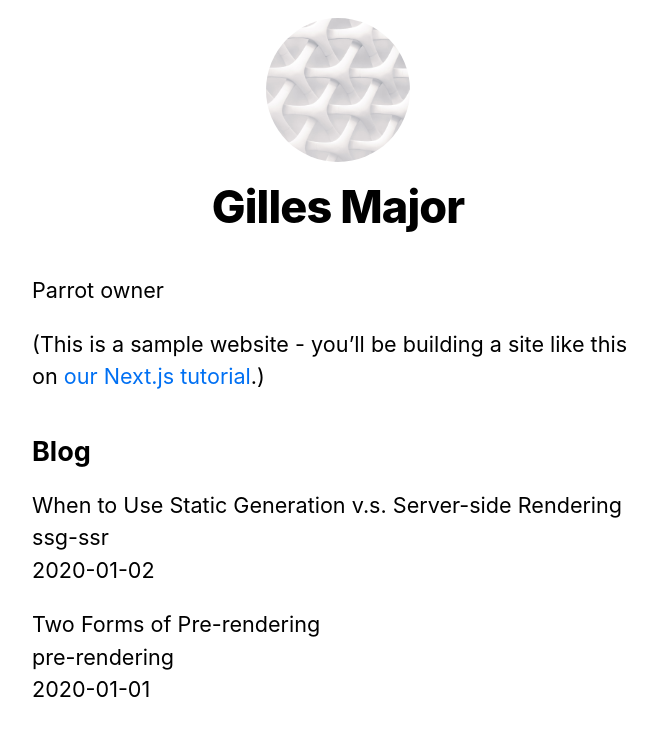
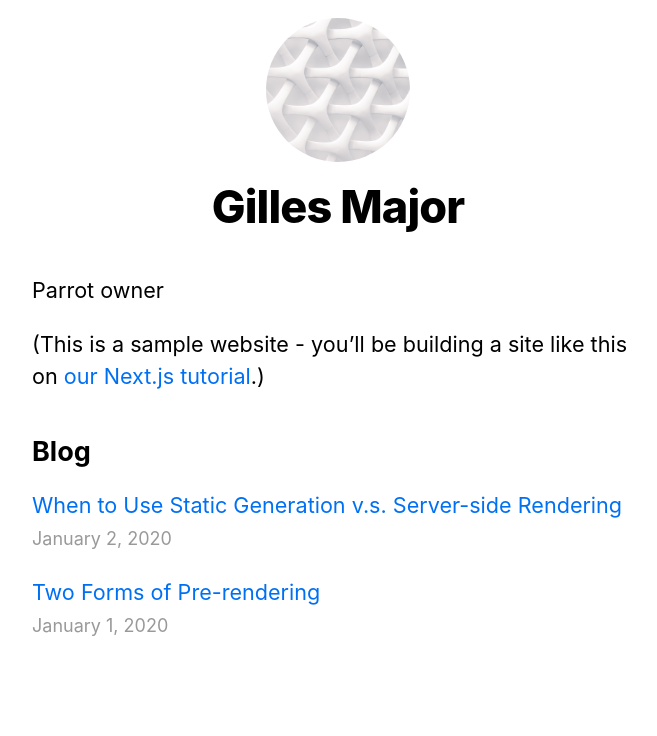
Before and after one commit to majorgilles/nextjs-blog, a Next.js app: page / in a window 1280 px wide. Shown: the top 736 px of the page, without its empty margins (302-959 px from the left). Built offline with nearby package versions, Linux system fonts and the light colour scheme.

Commit message:
add links to index.js

```diff
--- a/pages/index.js
+++ b/pages/index.js
@@ -1,5 +1,7 @@
 import Head from "next/head";
 import Layout, { siteTitle } from "../components/layout";
+import Link from "next/link";
+import Date from "../components/date";
 import utilStyles from "../styles/utils.module.css";
 import { getSortedPostsData } from "../lib/posts";
 
@@ -21,11 +23,13 @@
         <ul className={utilStyles.list}>
           {allPostsData.map(({ id, date, title }) => (
             <li className={utilStyles.listItem} key={id}>
-              {title}
+              <Link href="/posts/[id]" as={`/posts/${id}`}>
+                <a>{title}</a>
+              </Link>
               <br />
-              {id}
-              <br />
-              {date}
+              <small className={utilStyles.lightText}>
+                <Date dateString={date} />
+              </small>
             </li>
           ))}
         </ul>
```
